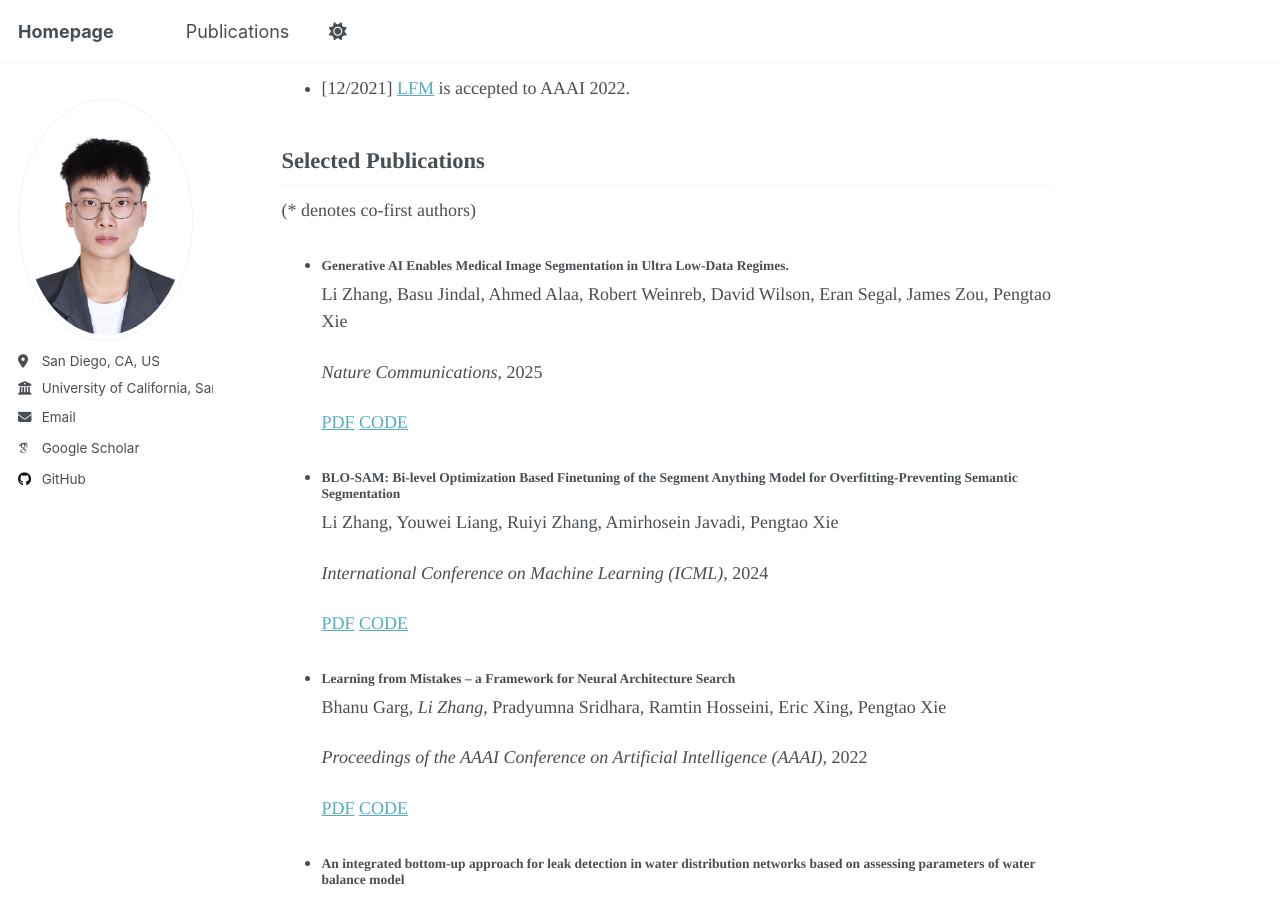
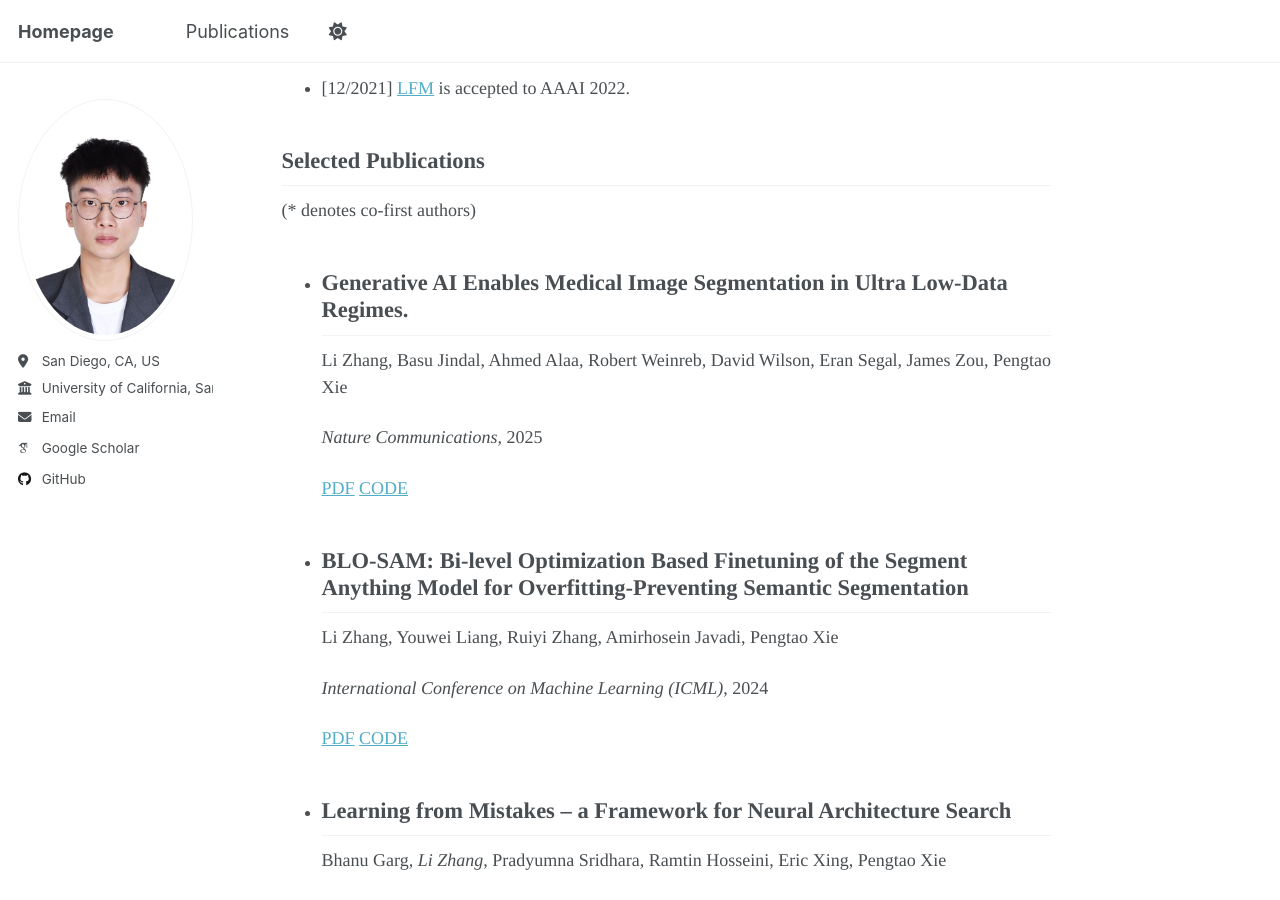
Before and after one commit to importZL/importZL.github.io, a Jekyll site: the page built from _pages/about.md, in a window 1280 px wide and 900 px high, scrolled down 588 px. Built offline with Jekyll 4.4.1, drawn with Linux system fonts in a browser that asks for light colours; some web fonts are replaced; a script that is not in the unit is left out.

```diff
--- a/_pages/about.md
+++ b/_pages/about.md
@@ -25,7 +25,7 @@ Selected Publications
 ------
 (* denotes co-first authors)
 
-- #### Generative AI  Enables Medical Image Segmentation in Ultra Low-Data Regimes.
+- ## Generative AI  Enables Medical Image Segmentation in Ultra Low-Data Regimes.
   Li Zhang, Basu Jindal, Ahmed Alaa, Robert Weinreb, David Wilson, Eran Segal, James Zou, Pengtao Xie
 
   _Nature Communications_, 2025
@@ -33,21 +33,21 @@ Selected Publications
   [PDF](https://arxiv.org/html/2408.17421v1) [CODE](https://github.com/importZL/GenSeg)
 
 
-- #### BLO-SAM: Bi-level Optimization Based Finetuning of the Segment Anything Model for Overfitting-Preventing Semantic Segmentation
+- ## BLO-SAM: Bi-level Optimization Based Finetuning of the Segment Anything Model for Overfitting-Preventing Semantic Segmentation
   Li Zhang, Youwei Liang, Ruiyi Zhang, Amirhosein Javadi, Pengtao Xie
 
   _International Conference on Machine Learning (ICML)_, 2024
 
   [PDF](https://icml.cc/virtual/2024/poster/32990) [CODE](https://github.com/importZL/BLO-SAM)
 
-- #### Learning from Mistakes – a Framework for Neural Architecture Search
+- ## Learning from Mistakes – a Framework for Neural Architecture Search
   Bhanu Garg*, Li Zhang*, Pradyumna Sridhara, Ramtin Hosseini, Eric Xing, Pengtao Xie
 
    _Proceedings of the AAAI Conference on Artificial Intelligence (AAAI)_, 2022
 
   [PDF](https://arxiv.org/abs/2111.06353) [CODE](https://github.com/importZL/LFM)
 
-- #### An integrated bottom-up approach for leak detection in water distribution networks based on assessing parameters of water balance model
+- ## An integrated bottom-up approach for leak detection in water distribution networks based on assessing parameters of water balance model
   Jie Yu, Li Zhang, Jinyu Chen, Yao Xiao, Dibo Hou, Pingjie Huang, Guangxin Zhang, Hongjian Zhang
 
   _Water_, 2021
@@ -55,7 +55,7 @@ Selected Publications
   [PDF](https://www.mdpi.com/2073-4441/13/6/867)
 
 
-[More Publications](/publications)
+[More Publications]([/publications](https://scholar.google.com/citations?hl=zh-CN&view_op=list_works&gmla=AJsN-F44-faf7S_f3JRjy-iVVAFOzj9BUjbNPmnbspJFbCTRoqv9-UER7ux7Vg8Nv-tZ1ELIxmLqk2qvZsA1qChmzb1sE0SDd7sR_RQRoPZp8vcLoAArJT8&user=RRzZk4YAAAAJ))
 
 
 Professional Activities
```
